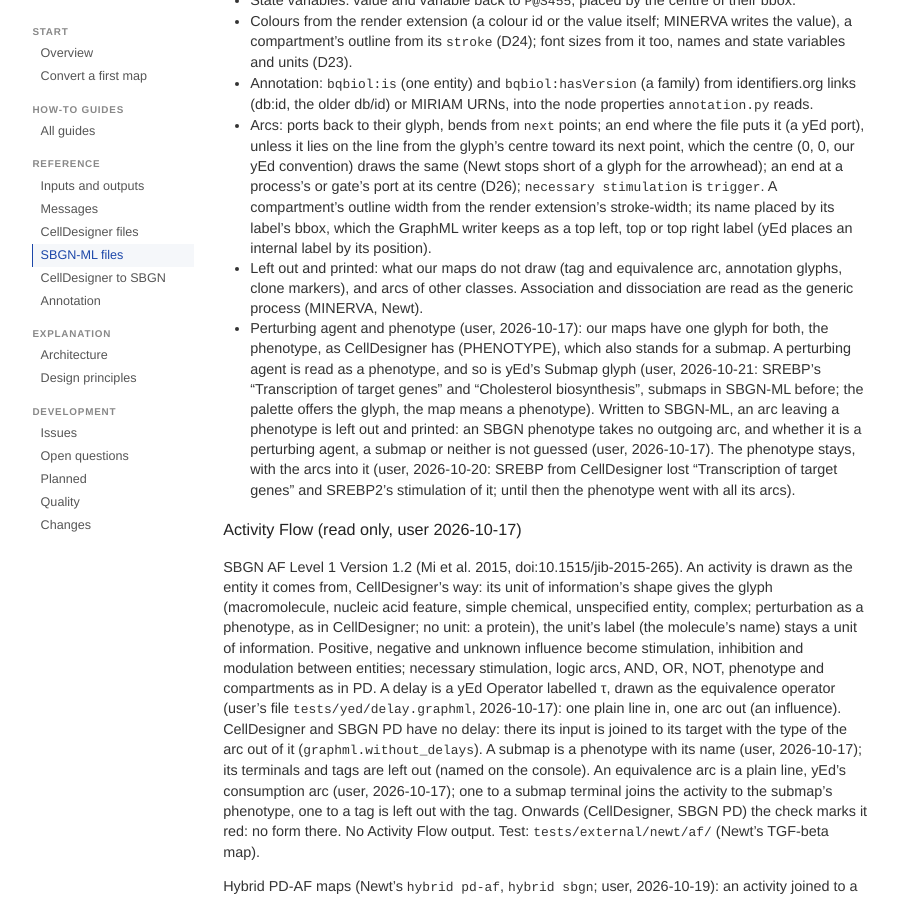
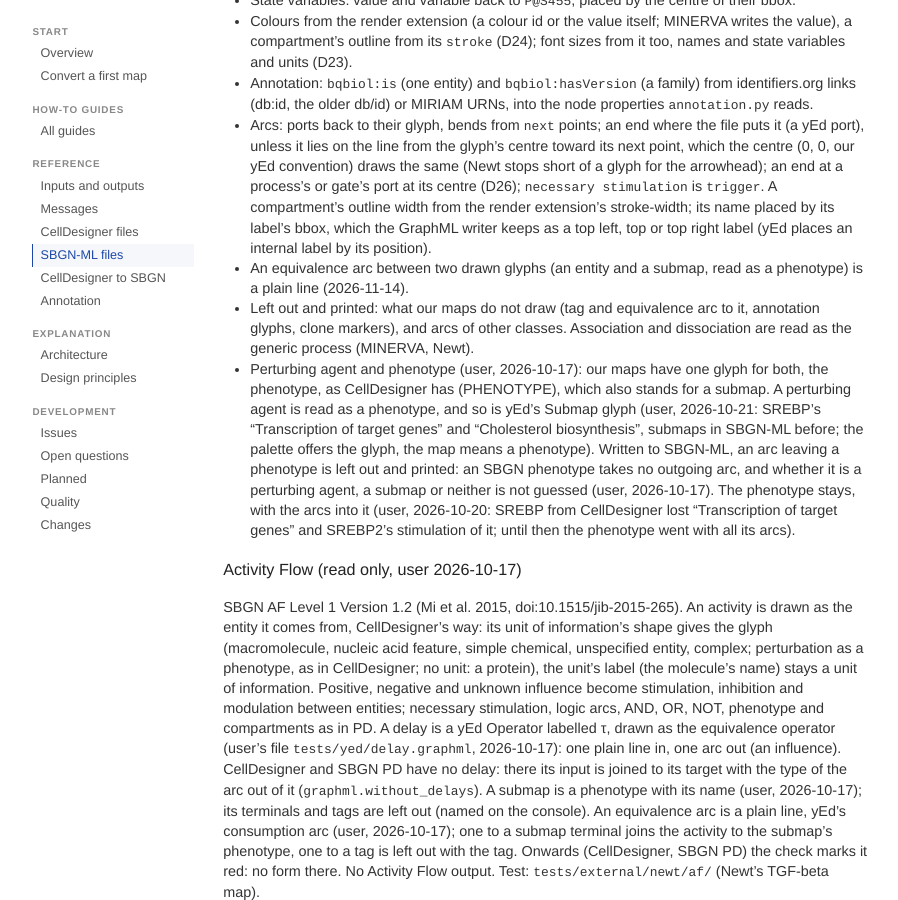
Before and after one commit to map-converter/map-converter.github.io, a Jekyll site: the page built from pages/converter-docs/sbgnml.md, in a window 1280 px wide and 900 px high, scrolled down 2544 px. Shown: the whole window, without its empty margins (190-1088 px from the left). Built offline with Jekyll 4.4.1, drawn with Linux system fonts in a browser that asks for light colours.

Commit message:
Converter a9f7a03: equivalence arcs to a submap read as plain lines
Co-Authored-By: Claude Opus 5.5 <noreply@anthropic.com>
Claude-Session: https://claude.ai/code/session_01RZmt2SPKRTGFzk73kQ2jtW

```diff
--- a/pages/converter-docs/sbgnml.md
+++ b/pages/converter-docs/sbgnml.md
@@ -123,7 +123,8 @@ then write it. Examples: our own SBGN-ML of every test map, and files saved by N
   the same (Newt stops short of a glyph for the arrowhead); an end at a process's or gate's port at its centre (D26); `necessary stimulation` is `trigger`. A
   compartment's outline width from the render extension's stroke-width; its name placed by its label's bbox, which
   the GraphML writer keeps as a top left, top or top right label (yEd places an internal label by its position).
-- Left out and printed: what our maps do not draw (tag and equivalence arc, annotation
+- An equivalence arc between two drawn glyphs (an entity and a submap, read as a phenotype) is a plain line (2026-11-14).
+- Left out and printed: what our maps do not draw (tag and equivalence arc to it, annotation
   glyphs, clone markers), and arcs of other classes. Association and dissociation are read as the
   generic process (MINERVA, Newt).
 - Perturbing agent and phenotype (user, 2026-10-17): our maps have one glyph for both, the
```
Also changed, not shown: pages/converter-docs/changes.md (+2 -0 lines), 2 other files.
